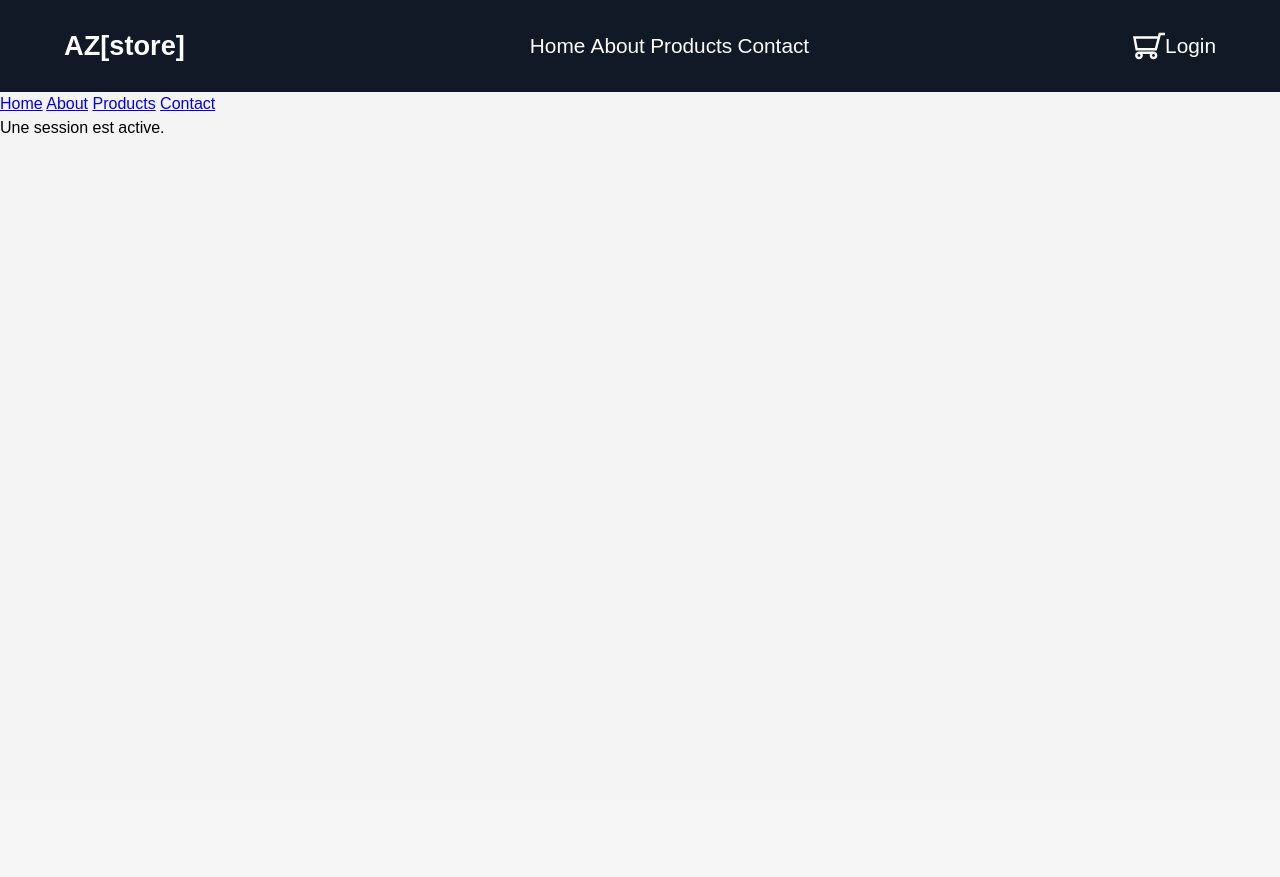
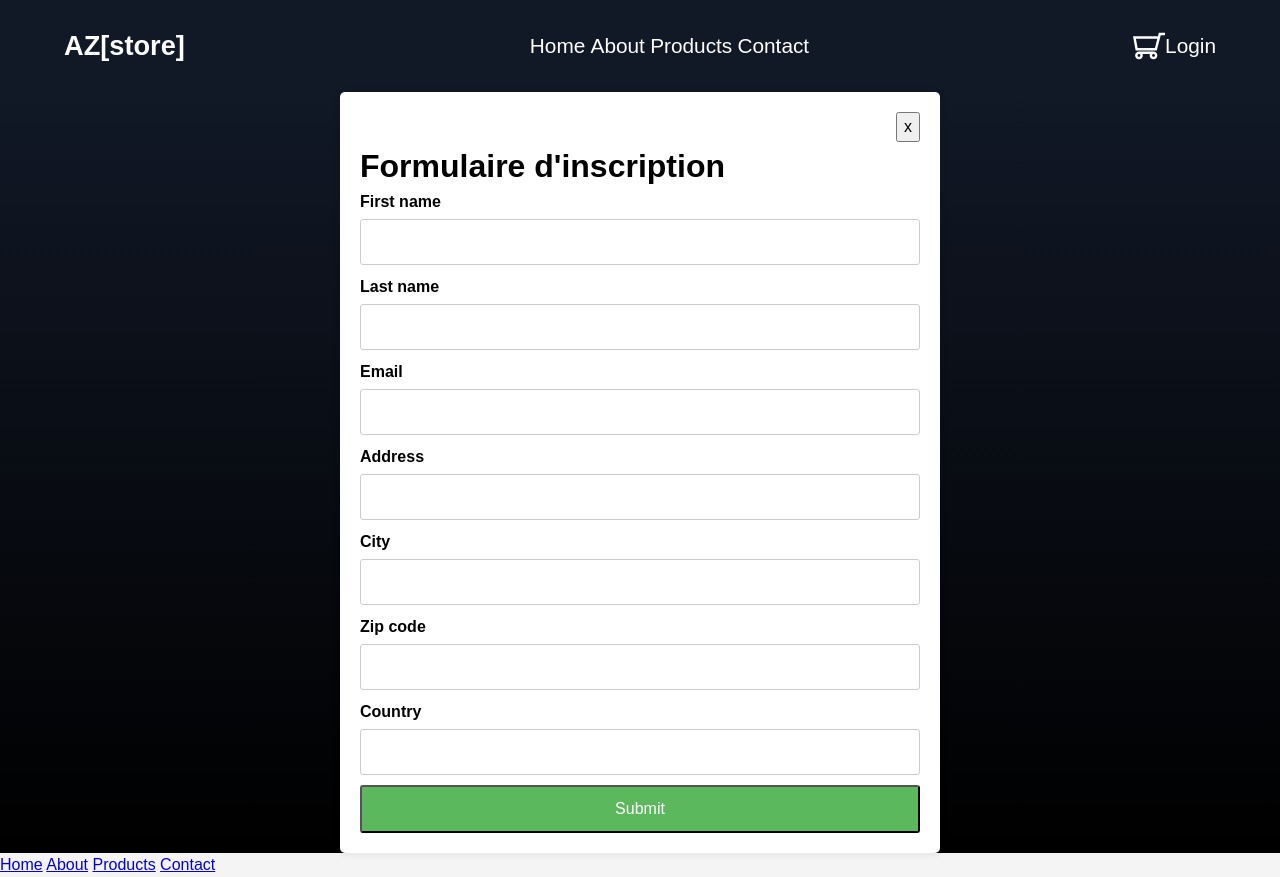
Before and after one commit to nyxisnyx/az-store, a PHP site: page /assets/backend/php/login.php in a window 1280 px wide. Before the commit the page ends 133 px from the top, so only its background shows below. Run offline with PHP 8.4, Linux system fonts and the light colour scheme.

Commit message:
update form

```diff
--- a/assets/backend/php/login.php
+++ b/assets/backend/php/login.php
@@ -111,7 +111,7 @@ function removeSpecialChars($str) {
 
 
 
-        include('session.php');
+
 
 
     ?>
--- a/assets/backend/php/shoppingCard.php
+++ b/assets/backend/php/shoppingCard.php
@@ -8,7 +8,7 @@ session_start();
     <meta charset="UTF-8">
     <meta name="viewport" content="width=device-width, initial-scale=1.0">
     <script defer src="./../../../assets/js/deletFromCart.js" type="module"></script>
-    <!-- <link rel="stylesheet" href="./../../../assets/css/style.css"> -->
+    <link rel="stylesheet" href="./../../../assets/css/style.css">
     <title>shopingCart</title>
 </head>
 <body>
--- a/assets/css/style.css
+++ b/assets/css/style.css
@@ -152,7 +152,7 @@ body {
   background-color: #f4f4f4;
 }
 body main .container {
-  display: none;
+  display: block;
   max-width: 600px;
   margin: 0 auto;
   background: #fff;
@@ -185,7 +185,6 @@ body main .container form button {
   width: 100%;
   padding: 10px;
   background-color: #5cb85c;
-  border: none;
   border-radius: 3px;
   color: #fff;
   font-size: 16px;
--- a/assets/js/addEventListener.js
+++ b/assets/js/addEventListener.js
@@ -5,7 +5,8 @@ const SVGSELECT = selectSvgShoppingCard();
 function addEventShoppingCard(){ //Select of the icon
 
     SVGSELECT.addEventListener('click', shoppingCard =>{
-        window.location.href = '../az-store/assets/backend/php/shoppingCard.php';
+        window.location.href = 'http://localhost/Becode/az-store/assets/backend/php/shoppingCard.php'
+
     })
 
 }
--- a/assets/js/script.js
+++ b/assets/js/script.js
@@ -1,11 +1,5 @@
 import { addToCarts } from "./addShopingCart.js";
 addToCarts();
 
-// import { delFromCart } from "./deletFromCart.js";
-// delFromCart();
-
-// import { selectSvgShoppingCard } from "./selectInformations.js";
-// selectSvgShoppingCard();
-
 import { addEventShoppingCard } from "./addEventListener.js";
 addEventShoppingCard();
--- a/assets/scss/_login.scss
+++ b/assets/scss/_login.scss
@@ -6,10 +6,7 @@ body {
 
     main {
         .container {
-            // z-index: 1;
-            // position: absolute;
-            // background-color: url('../backend/php/login.php');
-            display: none;
+            display: block;
             max-width: 600px;
             margin: 0 auto;
             background: #fff;
@@ -47,7 +44,7 @@ body {
                     width: 100%;
                     padding: 10px;
                     background-color: #5cb85c;
-                    border: none;
+                    // border: none;
                     border-radius: 3px;
                     color: #fff;
                     font-size: 16px;
```
Also changed, not shown: 1 other file.
